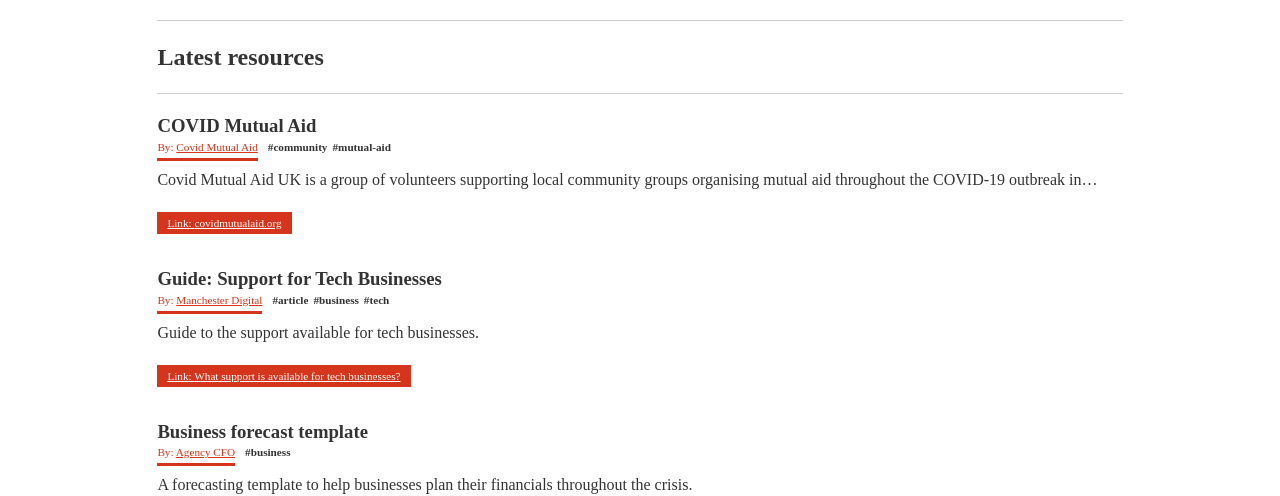
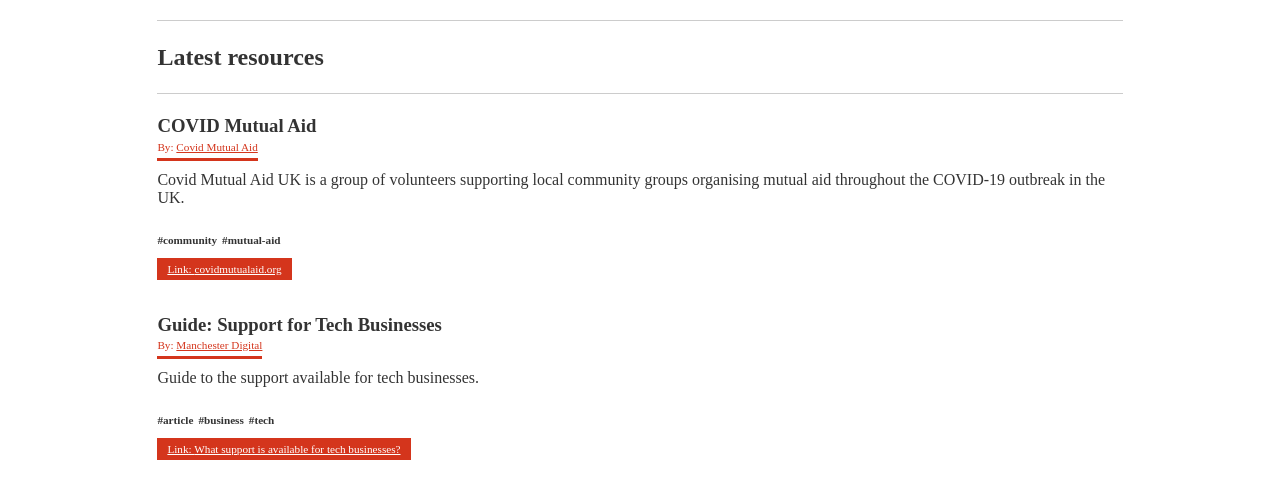
Before and after one commit to HackCOVID-19/hack-covid-site, a Gatsby site: page /resources in a window 1280 px wide. Shown: the part 286-782 px from the top of the page. Built offline with nearby package versions, Linux system fonts and the light colour scheme; Gatsby itself is replaced by a stand-in of ours; some packages are replaced by stand-ins of ours; what typography-theme-alton would draw is missing.

Commit message:
Update resources

```diff
--- a/src/pages/resources.js
+++ b/src/pages/resources.js
@@ -43,12 +43,14 @@ const ResourcesPage = ({ data }) => {
               {node.frontmatter.author.name}
             </a>
           </span>
-          <ul className="resourceTags">
-            {node.frontmatter.tags.map((tag, ind) => (
-              <li key={ind}>#{tag}</li>
-            ))}
-          </ul>
-          <p>{node.excerpt}</p>
+          <div dangerouslySetInnerHTML={{ __html: node.html }} />
+          <div>
+            <ul className="resourceTags">
+              {node.frontmatter.tags.map((tag, ind) => (
+                <li key={ind}>#{tag}</li>
+              ))}
+            </ul>
+          </div>
           <CallOut>
             <a
               href={node.frontmatter.resource.url}
@@ -75,7 +77,7 @@ export const query = graphql`
     ) {
       edges {
         node {
-          excerpt
+          html
           frontmatter {
             title
             author {
```
